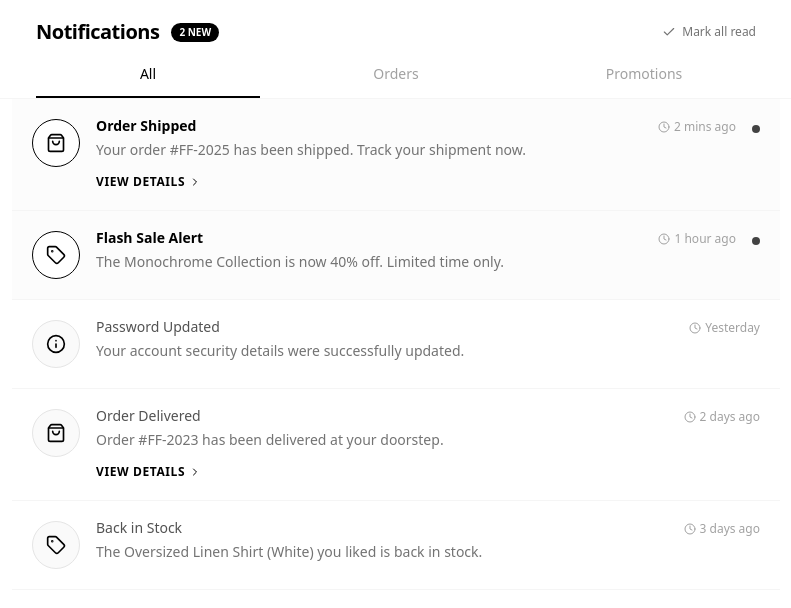
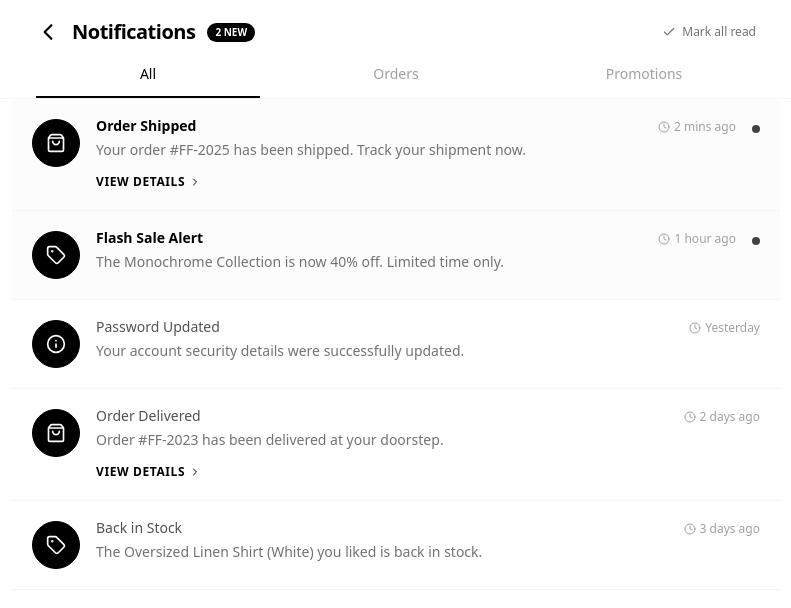
Before and after one commit to FashionFriday-tech/platform, a Next.js app: page /notifications in a window 1280 px wide. Shown: the top 608 px of the page, without its empty margins (244-1035 px from the left). Built offline with nearby package versions, Linux system fonts and the light colour scheme.

Commit message:
style (notification page) : update the notification page colors

```diff
--- a/src/app/notifications/page.tsx
+++ b/src/app/notifications/page.tsx
@@ -13,6 +13,7 @@ import {
 } from 'lucide-react';
 import { clsx, type ClassValue } from 'clsx';
 import { twMerge } from 'tailwind-merge';
+import { IoIosArrowBack } from "react-icons/io";
 
 // --- Utility for Tailwind classes ---
 function cn(...inputs: ClassValue[]) {
@@ -82,12 +83,12 @@ const MOCK_NOTIFICATIONS: Notification[] = [
 const NotificationIcon = ({ type }: { type: NotificationType }) => {
   switch (type) {
     case 'order':
-      return <ShoppingBag className="w-5 h-5 text-black" />;
+      return <ShoppingBag className="w-5 h-5 text-white" />;
     case 'promo':
-      return <Tag className="w-5 h-5 text-black" />;
+      return <Tag className="w-5 h-5 text-white" />;
     case 'system':
     default:
-      return <Info className="w-5 h-5 text-black" />;
+      return <Info className="w-5 h-5 text-white" />;
   }
 };
 
@@ -110,8 +111,8 @@ const NotificationItem = ({
       <div className={cn(
         "shrink-0 w-12 h-12 flex items-center justify-center rounded-full border transition-colors",
         !notification.isRead
-          ? "border-black bg-white"
-          : "border-neutral-200 bg-neutral-50"
+          ? "border-black bg-black"
+          : "border-black bg-black"
       )}>
         <NotificationIcon type={notification.type} />
       </div>
@@ -179,6 +180,7 @@ export default function NotificationsPage() {
         <div className="max-w-3xl mx-auto px-4 sm:px-6 h-16 flex items-center justify-between">
           <div className="flex items-center gap-3">
              {/* Simple Back button could go here */}
+             <IoIosArrowBack className='text-2xl'/>
             <h1 className="text-xl font-bold tracking-tight">Notifications</h1>
             {unreadCount > 0 && (
               <span className="bg-black text-white text-[10px] font-bold px-2 py-0.5 rounded-full">
```
